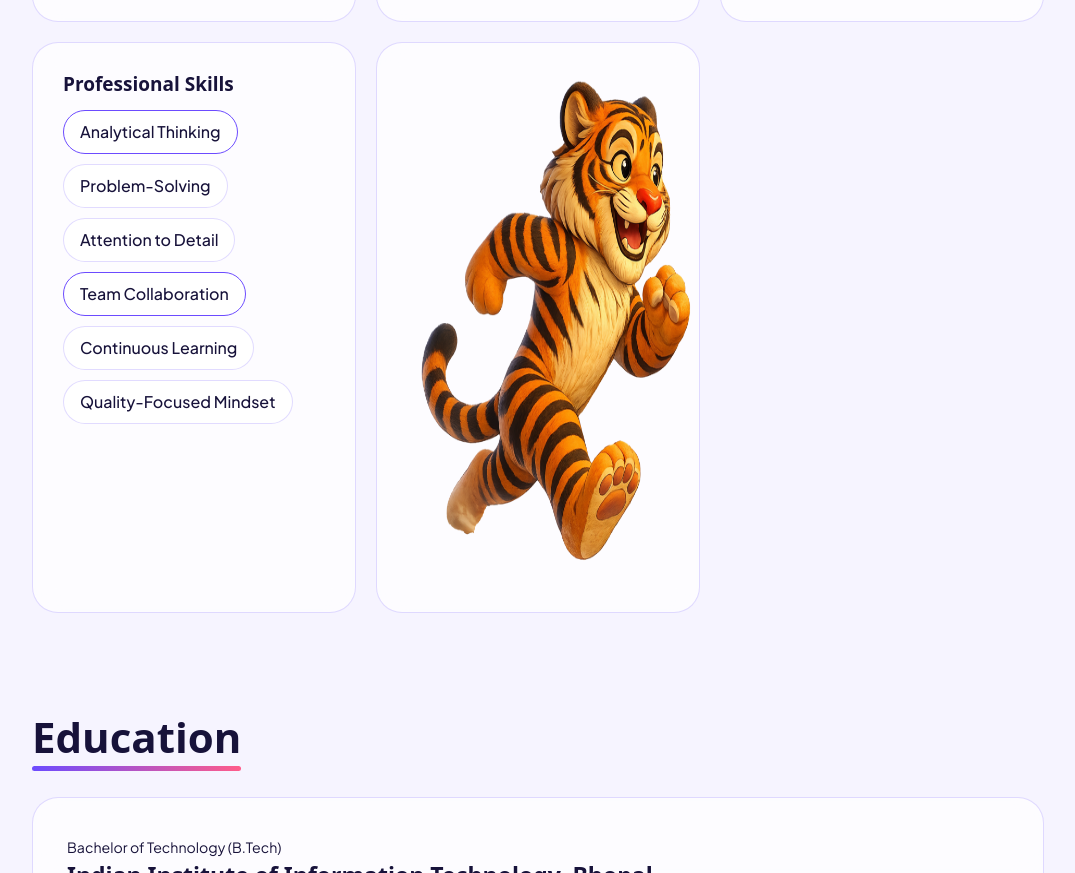
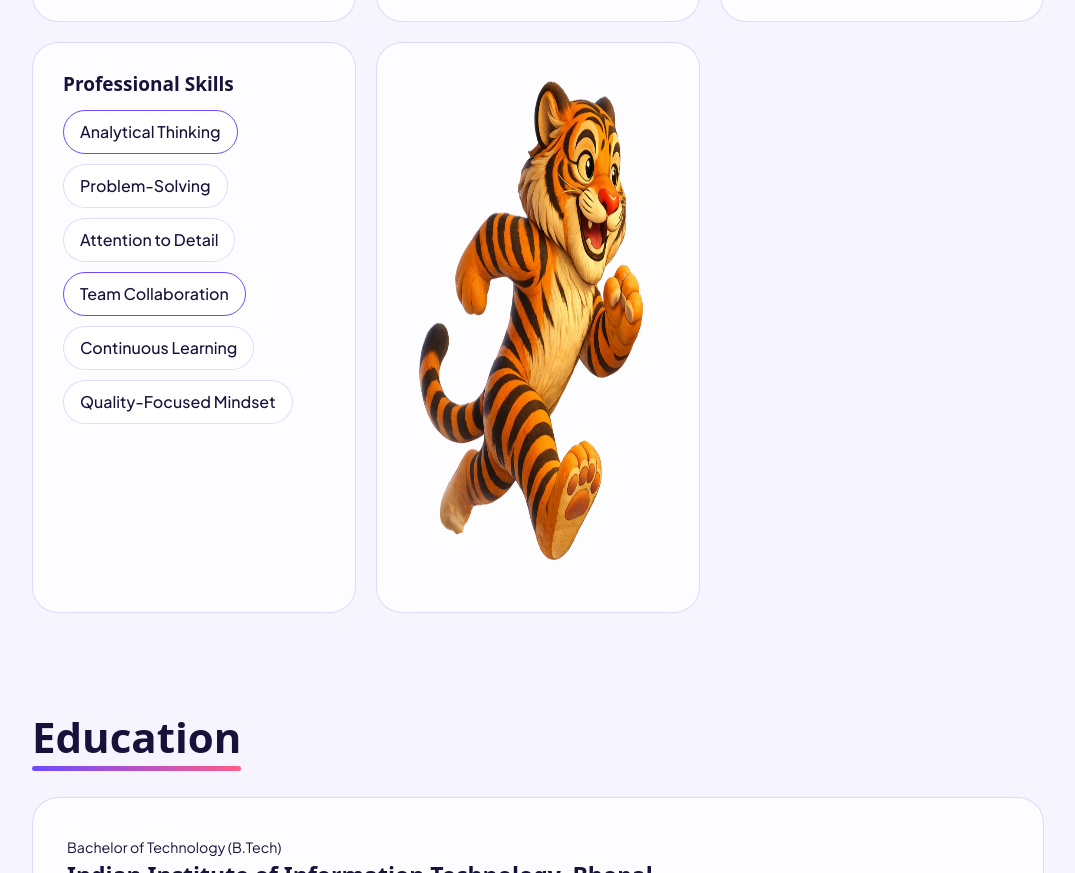
Before and after one commit to ssingh10399/Website, a plain HTML site: page index.html in a window 1280 px wide. Shown: the part 3451-4324 px from the top of the page, without its empty margins (102-1177 px from the left). Drawn offline with Linux system fonts and the light colour scheme; a web font is replaced by a local one.

Commit message:
Adjust image size for Lion.webp
Updated image dimensions for the Lion.webp in the Professional Skills section.

```diff
--- a/index.html
+++ b/index.html
@@ -181,7 +181,7 @@ footer strong{display:block;color:var(--ink);font-size:17px;margin-bottom:4px}
       <div class="card glass tilt"><h3>Test Automation</h3><div class="chips"><span>Automated Test Execution</span><span>Regression Automation</span><span>Test Validation and Maintenance</span><span>Reusable Practices</span></div></div>
       <div class="card glass tilt"><h3>Web Development</h3><div class="chips"><span>Website Development</span><span>Web Application Concepts</span><span>User Interfaces</span></div></div>
       <div class="card glass tilt"><h3>Professional Skills</h3><div class="chips"><span>Analytical Thinking</span><span>Problem-Solving</span><span>Attention to Detail</span><span>Team Collaboration</span><span>Continuous Learning</span><span>Quality-Focused Mindset</span></div></div>
-      <div class="card glass tilt"><img src="Lion.webp" alt="Description of the image" width="300" height="500"></div>
+      <div class="card glass tilt"><img src="Lion.webp" alt="Description of the image" width="250" height="500"></div>
     </div>
   </section>
 
```
